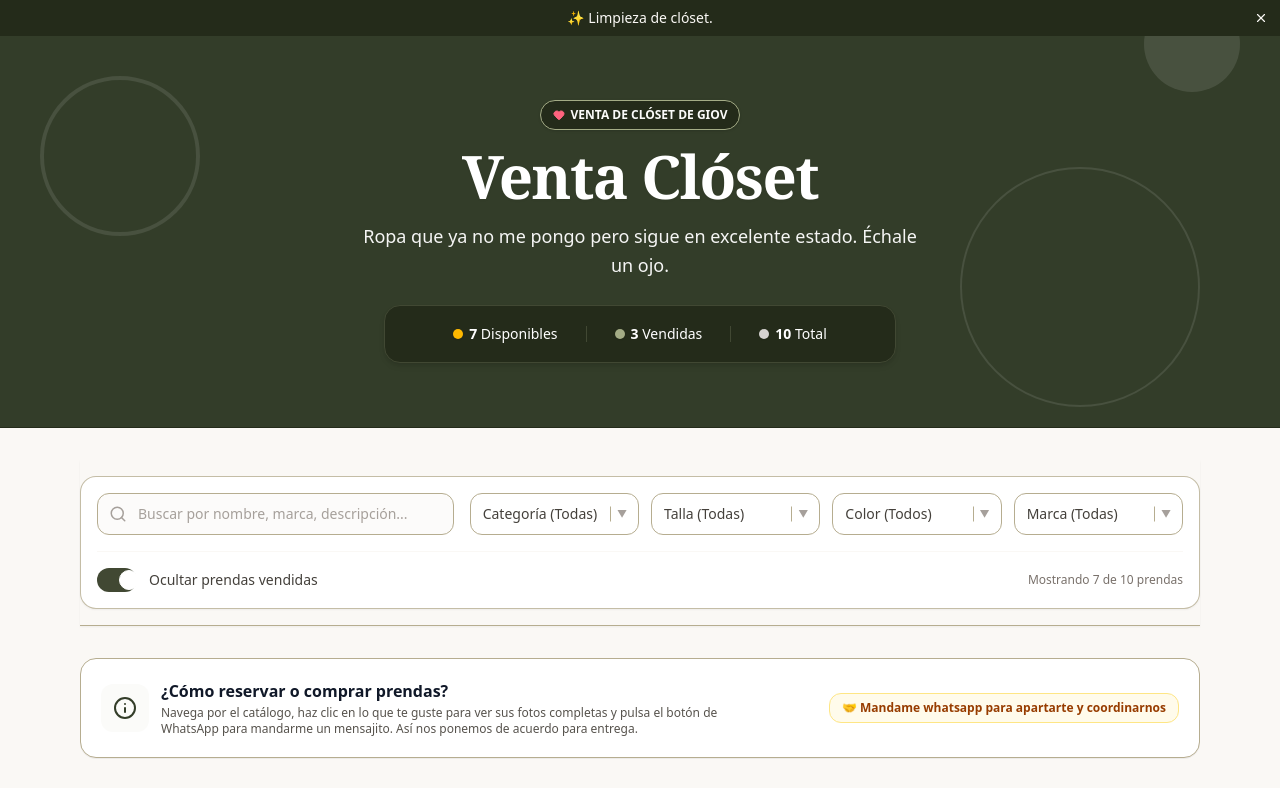
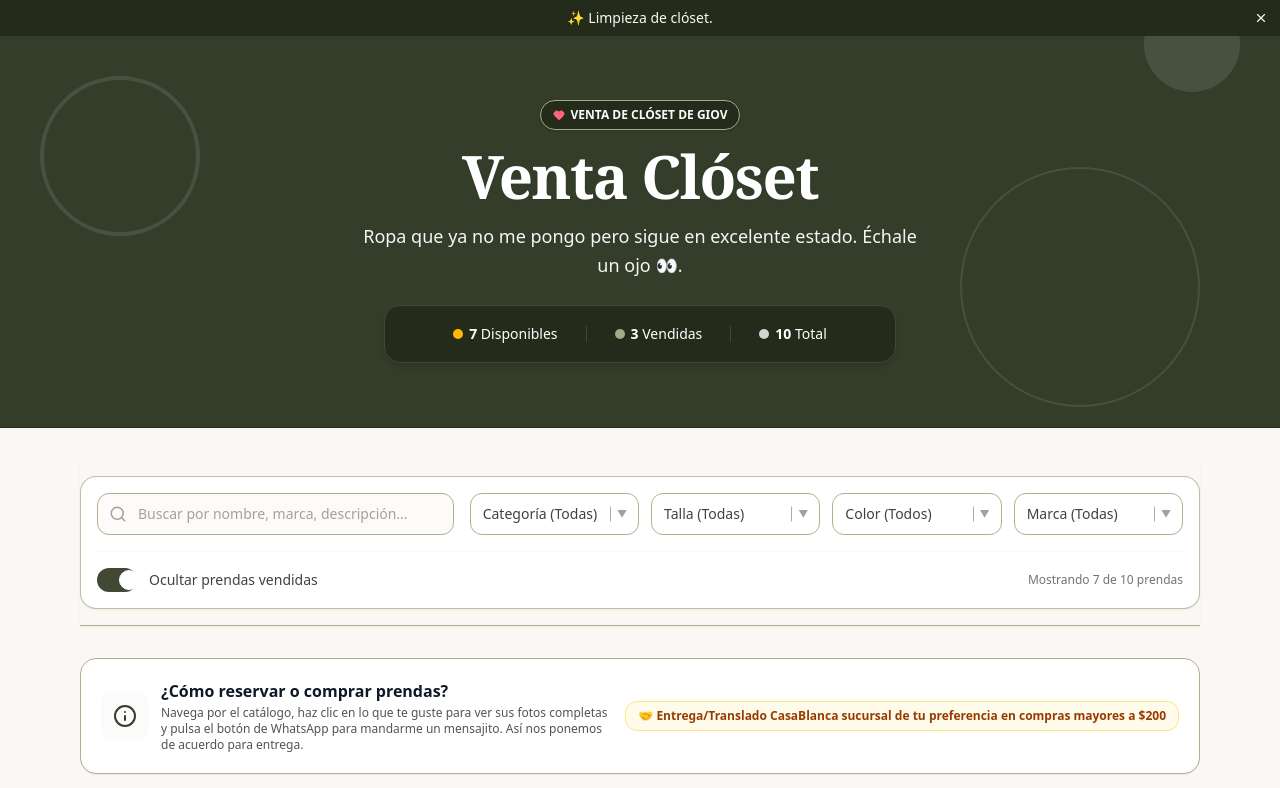
Before and after one commit to giovponce/clothes-sale, a React (Vite) app: page / in a window 1280 px wide. Shown: the top 788 px of the page. Built offline with nearby package versions, Linux system fonts and the light colour scheme.

Commit message:
Update App.jsx

```diff
--- a/src/App.jsx
+++ b/src/App.jsx
@@ -308,7 +308,8 @@ export default function App() {
             Venta Clóset
           </h1>
           <p className="text-base md:text-lg text-stone-100 max-w-xl mx-auto font-light leading-relaxed mb-6">
-            Ropa que ya no me pongo pero sigue en excelente estado. Échale un ojo.
+            Ropa que ya no me pongo pero sigue en excelente estado.
+            Échale un ojo 👀.
           </p>
 
           {/* Estadísticas en la cabecera */}
@@ -481,7 +482,7 @@ export default function App() {
           </div>
           <div className="w-full md:w-auto flex-shrink-0">
             <span className="inline-flex items-center gap-1 bg-amber-50 border border-amber-200 text-amber-800 text-xs font-semibold px-3 py-1.5 rounded-xl">
-              🤝 Mandame whatsapp para apartarte y coordinarnos
+              🤝 Entrega/Translado CasaBlanca sucursal de tu preferencia en compras mayores a $200
             </span>
           </div>
         </section>
```
